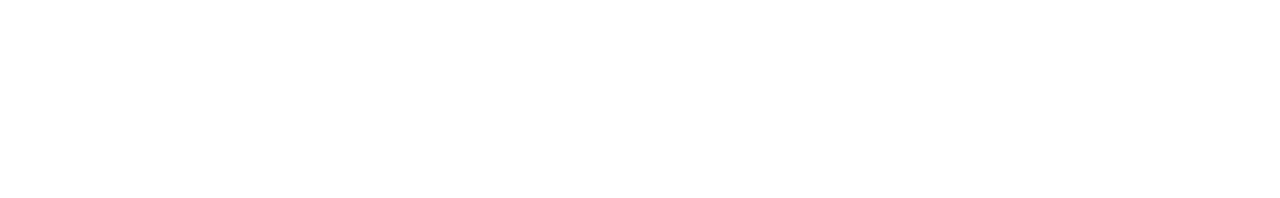
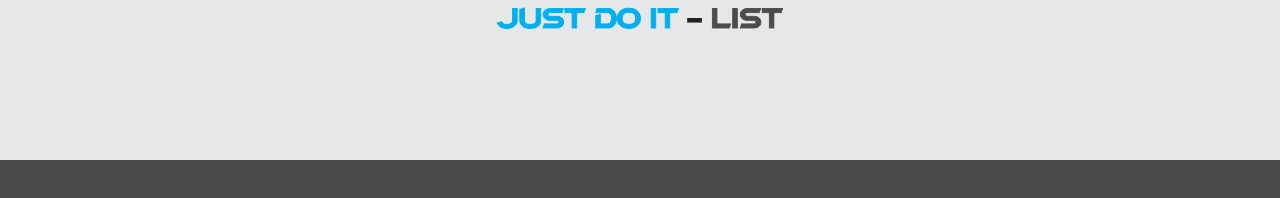
Before and after one commit to SergioTEC/to-do-list, a plain HTML site: page index.html in a window 1280 px wide. Drawn offline with Linux system fonts and the light colour scheme.

Commit message:
Ajustando o CSS

```diff
--- /dev/null
+++ b/estilo.css
@@ -0,0 +1,18 @@
+body {
+    margin: 0;
+}
+
+h1 {
+    margin: 0;
+    text-align: center;
+}
+
+header {
+    background: #E6E7E8;
+    height: 20vh;
+}
+
+main {
+    background: #4B4B4D;
+    height: 80vh;
+}
--- a/index.html
+++ b/index.html
@@ -3,9 +3,17 @@
 <head>
     <meta charset="UTF-8">
     <meta name="viewport" content="width=device-width, initial-scale=1.0">
+    <link rel="stylesheet" href="estilo.css">
     <title>To-do-list</title>
 </head>
 <body>
+        <header>
+            <h1>
+                <img src="/contents/justdoitlistlogo.png" alt="justdoitlistlogo">
+            </h1>
+        </header>
+        <main>
 
+        </main>
 </body>
 </html>
```
Also changed, not shown: contents/justdoitlistlogo.png (added), script.js (added).
